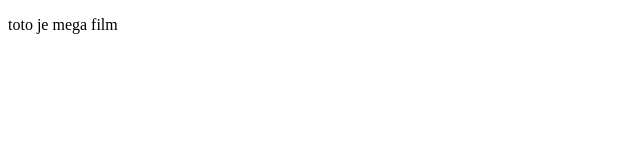
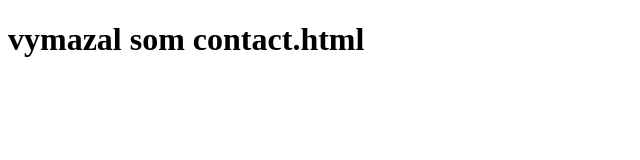
Before and after one commit to patrikbiblak/gitujeme-o-100-sest, a plain HTML site: page index.html in a window 1280 px wide. Shown: the whole page, without its empty margins (0-640 px from the left). Drawn offline with Linux system fonts and the light colour scheme.

Commit message:
vymazal som kontakt

```diff
--- a/index.html
+++ b/index.html
@@ -6,6 +6,6 @@
     <title>Get Out</title>
 </head>
 <body>
-    <p>toto je mega film</p>
+    <h1>vymazal som contact.html</h1>
 </body>
 </html>
```
Also changed, not shown: contact.html (deleted).
